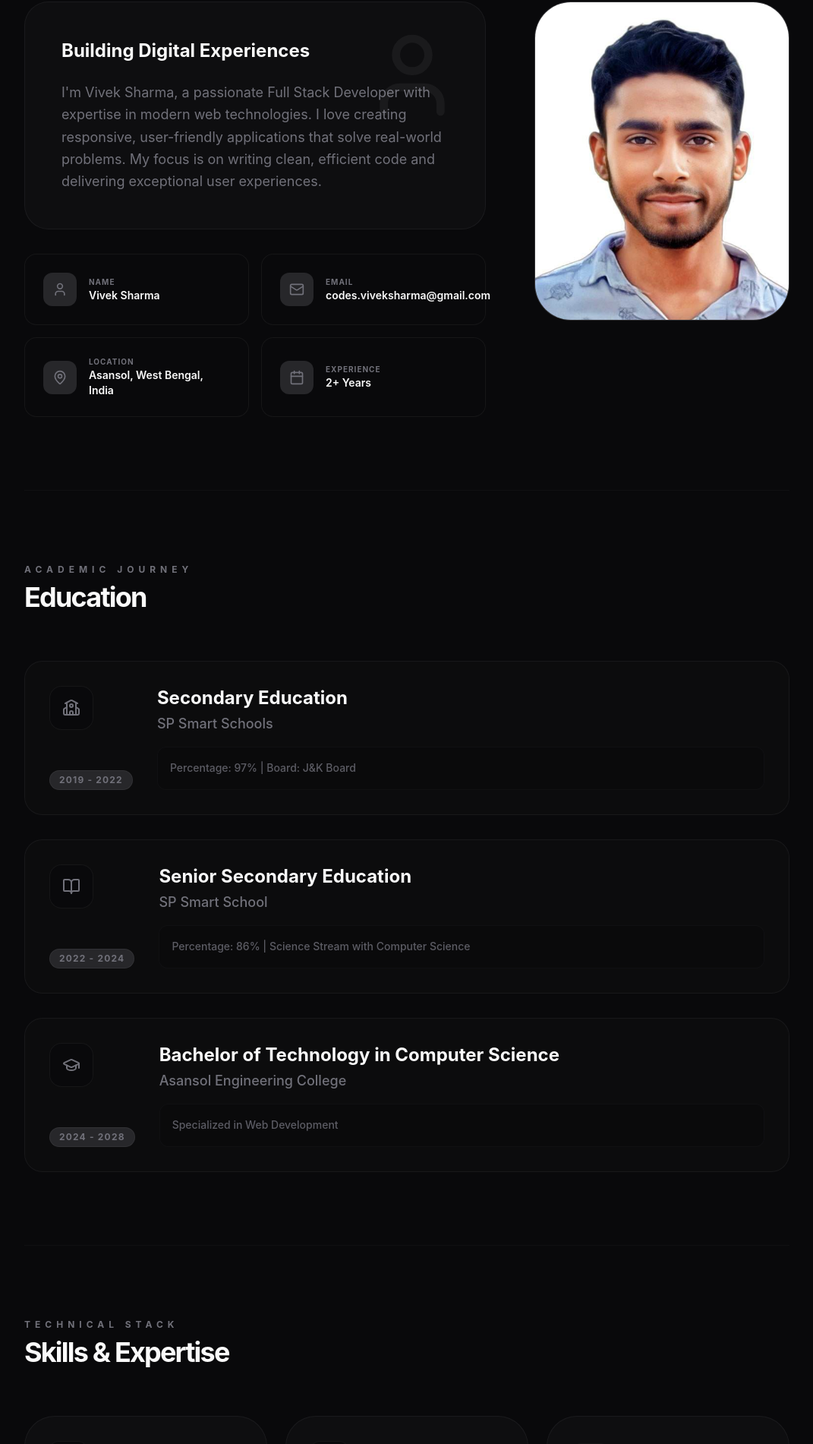
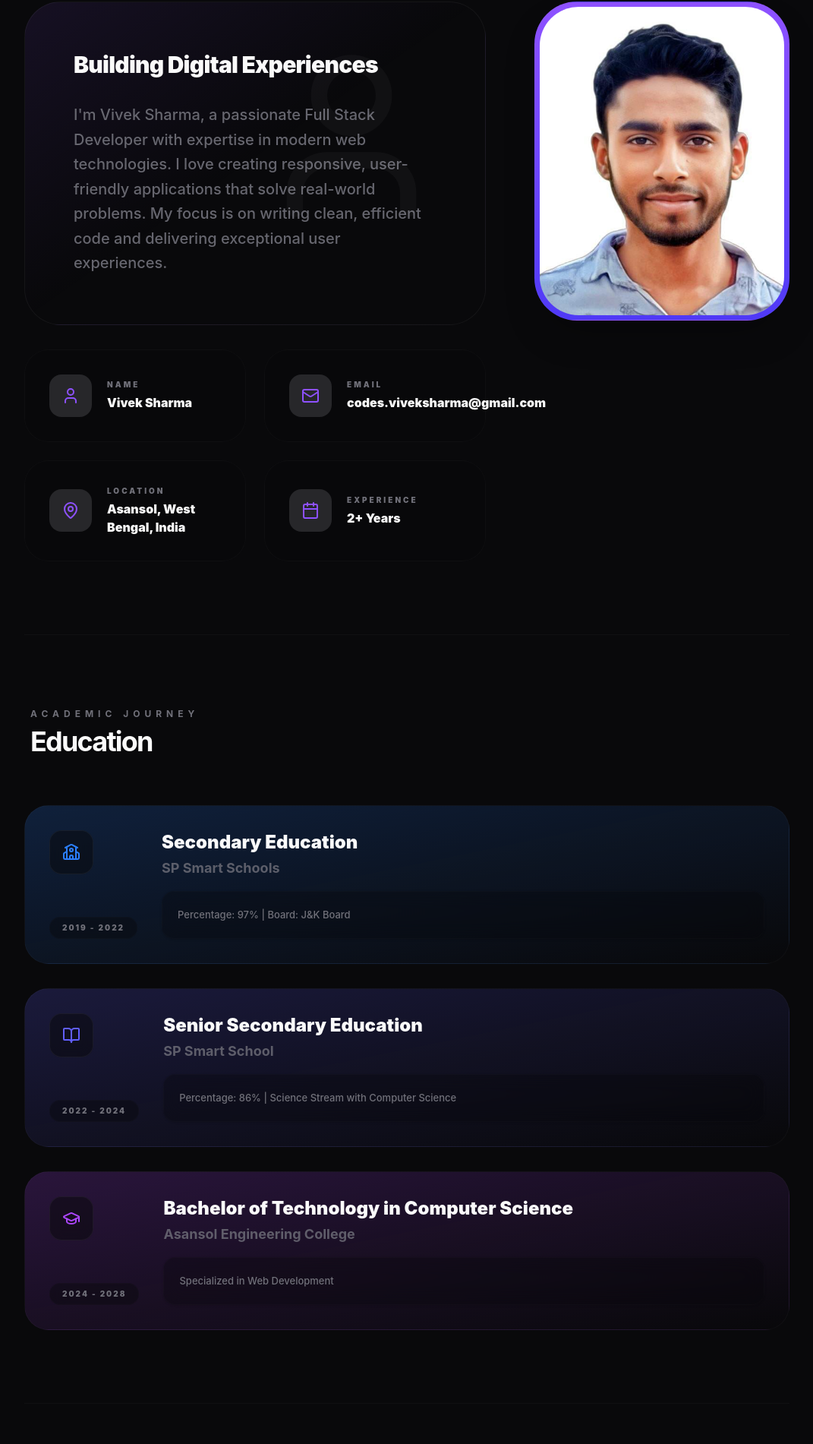
Before and after one commit to YASH-HCKT/set-the-standard-portfolio, a React (Vite) app: page / in a window 1280 px wide. Shown: the part 1006-2907 px from the top of the page at 76% size, without its empty margins (144-1215 px from the left). Built offline with nearby package versions, Linux system fonts and the light colour scheme.

Commit message:
style: enhance UI aesthetics with colors, gradients, and glows

```diff
--- a/src/components/About.jsx
+++ b/src/components/About.jsx
@@ -23,35 +23,35 @@ const About = () => {
                         initial={{ opacity: 0, y: 20 }}
                         whileInView={{ opacity: 1, y: 0 }}
                         viewport={{ once: true }}
-                        className="p-8 md:p-12 rounded-[2rem] bg-accent/20 border border-border overflow-hidden relative group"
+                        className="p-8 md:p-16 rounded-[3rem] bg-gradient-to-br from-violet-500/10 via-transparent to-transparent border border-border relative group shadow-2xl shadow-transparent hover:shadow-violet-500/5 transition-all duration-700"
                     >
-                        <div className="absolute top-0 right-0 p-8 opacity-5 group-hover:opacity-10 transition-opacity">
-                            <User className="w-32 h-32" />
+                        <div className="absolute top-0 right-0 p-12 opacity-[0.03] group-hover:opacity-[0.07] group-hover:-rotate-12 transition-all duration-1000">
+                            <User className="w-64 h-64" />
                         </div>
-                        <h3 className="text-2xl font-bold text-foreground mb-6">Building Digital Experiences</h3>
-                        <p className="text-lg text-muted leading-relaxed">
+                        <h3 className="text-3xl font-black text-foreground mb-8 tracking-tight">Building Digital Experiences</h3>
+                        <p className="text-xl text-muted/90 leading-relaxed font-medium">
                             I'm Vivek Sharma, a passionate Full Stack Developer with expertise in modern web technologies.
                             I love creating responsive, user-friendly applications that solve real-world problems.
                             My focus is on writing clean, efficient code and delivering exceptional user experiences.
                         </p>
                     </motion.div>
 
-                    <div className="grid grid-cols-1 md:grid-cols-2 gap-4">
+                    <div className="grid grid-cols-1 md:grid-cols-2 gap-6">
                         {details.map((item, index) => (
                             <motion.div
                                 key={index}
-                                initial={{ opacity: 0, y: 10 }}
-                                whileInView={{ opacity: 1, y: 0 }}
+                                initial={{ opacity: 0, scale: 0.95 }}
+                                whileInView={{ opacity: 1, scale: 1 }}
                                 viewport={{ once: true }}
                                 transition={{ delay: index * 0.1 }}
-                                className="flex items-center gap-4 p-6 rounded-2xl bg-background border border-border hover:bg-accent/50 transition-colors"
+                                className="flex items-center gap-5 p-8 rounded-[2rem] bg-background/50 backdrop-blur-md border border-border/50 hover:bg-accent/40 hover:border-violet-500/30 transition-all group"
                             >
-                                <div className="p-3 rounded-xl bg-accent text-muted group-hover:text-foreground">
-                                    <item.icon className="w-5 h-5" />
+                                <div className="p-4 rounded-2xl bg-accent text-violet-500 group-hover:bg-violet-500 group-hover:text-background transition-all duration-500">
+                                    <item.icon className="w-6 h-6" />
                                 </div>
                                 <div>
-                                    <p className="text-[10px] text-muted font-bold uppercase tracking-widest">{item.label}</p>
-                                    <p className="text-sm font-semibold text-foreground">{item.value}</p>
+                                    <p className="text-[10px] text-muted font-black uppercase tracking-[0.3em] mb-1">{item.label}</p>
+                                    <p className="text-base font-black text-foreground">{item.value}</p>
                                 </div>
                             </motion.div>
                         ))}
@@ -59,16 +59,18 @@ const About = () => {
                 </div>
 
                 <motion.div
-                    initial={{ opacity: 0, scale: 0.9 }}
-                    whileInView={{ opacity: 1, scale: 1 }}
+                    initial={{ opacity: 0, scale: 0.9, rotate: -2 }}
+                    whileInView={{ opacity: 1, scale: 1, rotate: 0 }}
                     viewport={{ once: true }}
-                    className="w-full lg:w-1/3 aspect-[4/5] rounded-[3rem] bg-accent overflow-hidden border border-border group"
+                    className="w-full lg:w-1/3 aspect-[4/5] rounded-[3.5rem] bg-gradient-to-b from-violet-500 to-indigo-600 p-1.5 border border-border/50 group shadow-2xl transition-all duration-1000 hover:scale-[1.02]"
                 >
-                    <img
-                        src="/old_portfolio_pic.jpg"
-                        alt="Vivek Sharma"
-                        className="w-full h-full object-cover transition-all duration-700"
-                    />
+                    <div className="w-full h-full rounded-[3.2rem] overflow-hidden">
+                        <img
+                            src="/old_portfolio_pic.jpg"
+                            alt="Vivek Sharma"
+                            className="w-full h-full object-cover transition-all duration-1000 group-hover:scale-105"
+                        />
+                    </div>
                 </motion.div>
             </div>
         </section>
--- a/src/components/Education.jsx
+++ b/src/components/Education.jsx
@@ -8,28 +8,37 @@ const educationData = [
         title: "Secondary Education",
         institution: "SP Smart Schools",
         details: "Percentage: 97% | Board: J&K Board",
-        icon: School
+        icon: School,
+        color: "from-blue-500/20 to-transparent",
+        accent: "text-blue-500",
+        border: "group-hover:border-blue-500/50"
     },
     {
         period: "2022 - 2024",
         title: "Senior Secondary Education",
         institution: "SP Smart School",
         details: "Percentage: 86% | Science Stream with Computer Science",
-        icon: BookOpen
+        icon: BookOpen,
+        color: "from-indigo-500/20 to-transparent",
+        accent: "text-indigo-500",
+        border: "group-hover:border-indigo-500/50"
     },
     {
         period: "2024 - 2028",
         title: "Bachelor of Technology in Computer Science",
         institution: "Asansol Engineering College",
         details: "Specialized in Web Development",
-        icon: GraduationCap
+        icon: GraduationCap,
+        color: "from-purple-500/20 to-transparent",
+        accent: "text-purple-500",
+        border: "group-hover:border-purple-500/50"
     }
 ];
 
 const Education = () => {
     return (
         <section id="education" className="py-24 border-t border-border/50">
-            <div className="flex flex-col gap-2 mb-16">
+            <div className="flex flex-col gap-2 mb-16 px-2">
                 <h2 className="text-xs font-bold text-muted uppercase tracking-[0.5em]">Academic Journey</h2>
                 <p className="text-4xl font-bold text-foreground tracking-tighter">Education</p>
             </div>
@@ -42,23 +51,26 @@ const Education = () => {
                         whileInView={{ opacity: 1, x: 0 }}
                         viewport={{ once: true }}
                         transition={{ duration: 0.5, delay: index * 0.1 }}
-                        className="group flex flex-col md:flex-row gap-8 p-8 rounded-3xl bg-accent/10 border border-border hover:bg-accent/20 transition-all"
+                        className={`group flex flex-col md:flex-row gap-8 p-8 rounded-[2rem] bg-gradient-to-br ${item.color} border border-border/50 ${item.border} transition-all duration-500 relative overflow-hidden`}
                     >
-                        <div className="flex md:flex-col justify-between items-start gap-4">
-                            <div className="p-4 rounded-2xl bg-background text-muted group-hover:text-foreground transition-colors border border-border">
+                        {/* Decorative background glow */}
+                        <div className={`absolute -right-20 -top-20 w-64 h-64 bg-gradient-to-br ${item.color} blur-[100px] opacity-0 group-hover:opacity-100 transition-opacity duration-700`}></div>
+
+                        <div className="flex md:flex-col justify-between items-start gap-4 z-10">
+                            <div className={`p-4 rounded-2xl bg-background/50 backdrop-blur-sm border border-border group-hover:scale-110 transition-transform duration-500 ${item.accent}`}>
                                 <item.icon className="w-6 h-6" />
                             </div>
-                            <span className="text-xs font-bold text-muted bg-accent px-3 py-1 rounded-full uppercase tracking-widest border border-border">
+                            <span className="text-[10px] font-black text-muted bg-background/40 backdrop-blur-sm px-4 py-1.5 rounded-full uppercase tracking-[0.2em] border border-border/30">
                                 {item.period}
                             </span>
                         </div>
 
-                        <div className="flex-1 space-y-4">
+                        <div className="flex-1 space-y-4 z-10">
                             <div>
-                                <h3 className="text-2xl font-bold text-foreground mb-1">{item.title}</h3>
-                                <p className="text-lg font-medium text-muted">{item.institution}</p>
+                                <h3 className="text-2xl font-black text-foreground mb-1 group-hover:translate-x-1 transition-transform">{item.title}</h3>
+                                <p className="text-lg font-bold text-muted/80">{item.institution}</p>
                             </div>
-                            <p className="text-sm text-muted/80 font-medium leading-relaxed bg-background/50 p-4 rounded-xl border border-border/50">
+                            <p className="text-[13px] text-muted font-medium leading-relaxed bg-background/30 backdrop-blur-md p-5 rounded-2xl border border-border/30 shadow-sm">
                                 {item.details}
                             </p>
                         </div>
--- a/src/components/Skills.jsx
+++ b/src/components/Skills.jsx
@@ -6,16 +6,25 @@ const skillsData = [
     {
         category: "Frontend",
         icon: Layout,
+        color: "from-sky-500/20 to-sky-500/5",
+        accent: "text-sky-500",
+        border: "hover:border-sky-500/50",
         skills: ["HTML5", "CSS3", "JavaScript", "React", "GSAP"]
     },
     {
         category: "Backend",
         icon: Server,
+        color: "from-emerald-500/20 to-emerald-500/5",
+        accent: "text-emerald-500",
+        border: "hover:border-emerald-500/50",
         skills: ["Node.js", "Express.js", "MongoDB", "MySQL"]
     },
     {
         category: "Tools & Others",
         icon: Wrench,
+        color: "from-amber-500/20 to-amber-500/5",
+        accent: "text-amber-500",
+        border: "hover:border-amber-500/50",
         skills: ["Git", "GitHub", "Figma", "Postman", "Vite"]
     }
 ];
@@ -23,7 +32,7 @@ const skillsData = [
 const Skills = () => {
     return (
         <section id="skills" className="py-24 border-t border-border/50">
-            <div className="flex flex-col gap-2 mb-16">
+            <div className="flex flex-col gap-2 mb-16 px-2">
                 <h2 className="text-xs font-bold text-muted uppercase tracking-[0.5em]">Technical Stack</h2>
                 <p className="text-4xl font-bold text-foreground tracking-tighter">Skills & Expertise</p>
             </div>
@@ -36,20 +45,20 @@ const Skills = () => {
                         whileInView={{ opacity: 1, y: 0 }}
                         viewport={{ once: true }}
                         transition={{ delay: idx * 0.1 }}
-                        className="p-8 rounded-[2.5rem] bg-accent/20 border border-border hover:bg-accent/30 transition-all flex flex-col gap-8"
+                        className={`p-8 rounded-[3rem] bg-gradient-to-br ${category.color} border border-border shadow-2xl shadow-transparent ${category.border} transition-all duration-500 flex flex-col gap-10 group relative overflow-hidden`}
                     >
-                        <div className="flex items-center gap-4">
-                            <div className="p-3 rounded-xl bg-background text-muted border border-border">
+                        <div className="flex items-center gap-5 z-10">
+                            <div className={`p-4 rounded-2xl bg-background/50 backdrop-blur-sm border border-border group-hover:scale-110 transition-transform duration-500 ${category.accent}`}>
                                 <category.icon className="w-6 h-6" />
                             </div>
-                            <h3 className="text-xl font-bold text-foreground uppercase tracking-widest">{category.category}</h3>
+                            <h3 className="text-lg font-black text-foreground uppercase tracking-[0.2em]">{category.category}</h3>
                         </div>
 
-                        <div className="flex flex-wrap gap-2">
+                        <div className="flex flex-wrap gap-2.5 z-10">
                             {category.skills.map((skill) => (
                                 <span
                                     key={skill}
-                                    className="px-4 py-2 rounded-xl bg-background border border-border text-xs font-bold text-foreground hover:border-muted transition-colors"
+                                    className="px-5 py-2.5 rounded-2xl bg-background/40 backdrop-blur-md border border-border/50 text-[11px] font-black text-foreground hover:bg-background transition-all hover:-translate-y-1 shadow-sm"
                                 >
                                     {skill}
                                 </span>
```
